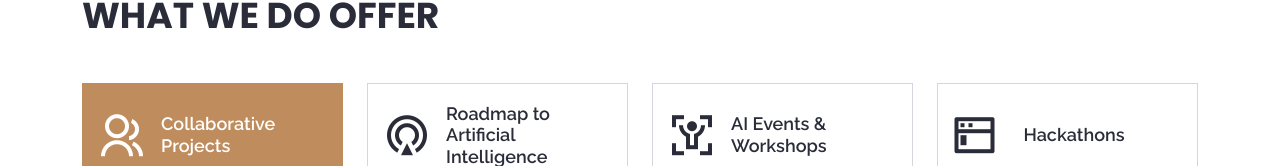
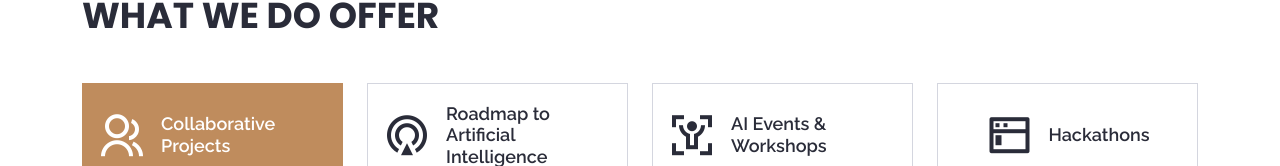
Before and after one commit to Spark4ai/website, a Django app: page / in a window 1280 px wide. Shown: the part 1237-1403 px from the top of the page. Run offline with Django 4.2, Linux system fonts and the light colour scheme; some libraries are stand-ins or nearby versions; grey boxes are pictures that could not be loaded.

Commit message:
hackathon

```diff
--- a/Spark/templates/index.html
+++ b/Spark/templates/index.html
@@ -224,8 +224,8 @@
           <li class="nav-item col-3" data-aos="zoom-in" data-aos-delay="300">
             <a class="nav-link" data-bs-toggle="tab" href="#tab-4">
 
-              <i class="ri-terminal-window-line" style="margin-left: -60px;"></i>
-              <h4 class="d-none d-lg-block" style="margin-left: 10px;">Hackathons</h4>
+              <i class="ri-terminal-window-line"></i>
+              <h4 class="d-none d-lg-block">Hackathons</h4>
             </a>
           </li>
         </ul>
```
